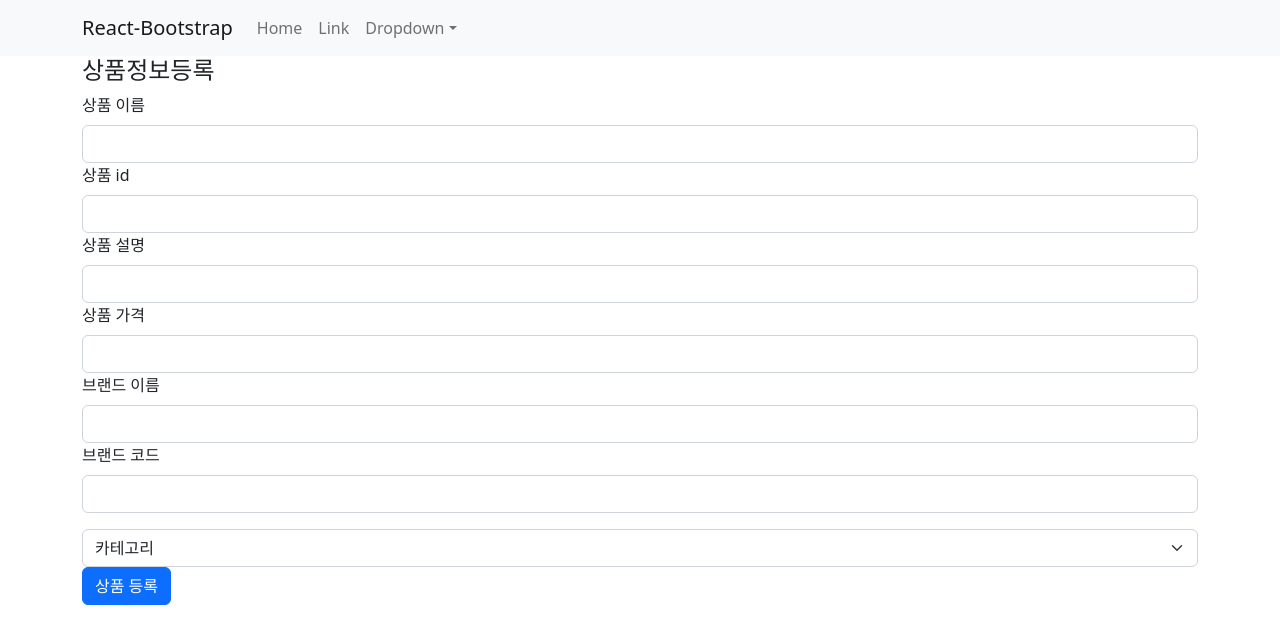
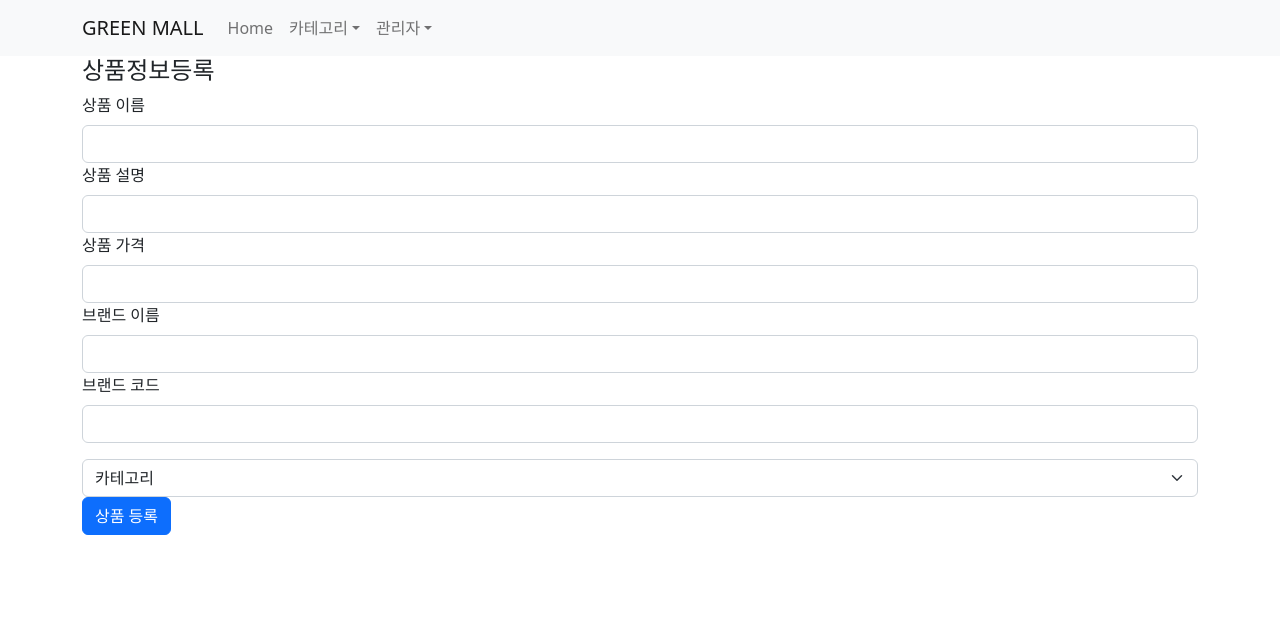
Before and after one commit to sangminem/green_mall, a React (Create React App) app: page /register in a window 1280 px wide. Shown: the top 644 px of the page. Built offline with nearby package versions, Linux system fonts and the light colour scheme.

Commit message:
메뉴 수정, 상품id 자동증가로 변경

```diff
--- a/src/components/Header.js
+++ b/src/components/Header.js
@@ -8,22 +8,19 @@ const Header = () => {
     return (<>
         <Navbar bg="light" expand="lg">
             <Container>
-                <Navbar.Brand href="#home">React-Bootstrap</Navbar.Brand>
+                <Navbar.Brand href="/">GREEN MALL</Navbar.Brand>
                 <Navbar.Toggle aria-controls="basic-navbar-nav" />
                 <Navbar.Collapse id="basic-navbar-nav">
                 <Nav className="me-auto">
-                    <Nav.Link href="#home">Home</Nav.Link>
-                    <Nav.Link href="#link">Link</Nav.Link>
-                    <NavDropdown title="Dropdown" id="basic-nav-dropdown">
-                    <NavDropdown.Item href="#action/3.1">Action</NavDropdown.Item>
-                    <NavDropdown.Item href="#action/3.2">
-                        Another action
-                    </NavDropdown.Item>
-                    <NavDropdown.Item href="#action/3.3">Something</NavDropdown.Item>
-                    <NavDropdown.Divider />
-                    <NavDropdown.Item href="#action/3.4">
-                        Separated link
-                    </NavDropdown.Item>
+                    <Nav.Link href="/">Home</Nav.Link>
+                    <NavDropdown title="카테고리" id="category-nav-dropdown">
+                        <NavDropdown.Item href="/category">인테리어</NavDropdown.Item>
+                        <NavDropdown.Item href="/category">가구</NavDropdown.Item>
+                        <NavDropdown.Item href="/category">식물</NavDropdown.Item>
+                    </NavDropdown>
+                    <NavDropdown title="관리자" id="admin-nav-dropdown">
+                        <NavDropdown.Item href="/register">상품 등록/수정</NavDropdown.Item>
+                        <NavDropdown.Item href="/">상품 조회</NavDropdown.Item>
                     </NavDropdown>
                 </Nav>
                 </Navbar.Collapse>
--- a/src/pages/Register.js
+++ b/src/pages/Register.js
@@ -28,7 +28,6 @@
          const url = "http://localhost:4000/api/register";
 
          const data = {
-           product_id,
            product_nm,
            product_summary,
            item_price,
@@ -79,8 +78,6 @@
                      <Form.Group className="mb-3" controlId="exampleForm.ControlInput1">
                          <Form.Label>상품 이름</Form.Label>
                          <Form.Control type="text" value={product_nm} onChange={(e) => setProduct_nm(e.target.value)}/>
-                         <Form.Label>상품 id</Form.Label>
-                         <Form.Control type="text" value={product_id} onChange={(e) => setProduct_id(e.target.value)}/>
                          <Form.Label>상품 설명</Form.Label>
                          <Form.Control type="text" value={product_summary} onChange={(e) => setProduct_summary(e.target.value)}/>
                          <Form.Label>상품 가격</Form.Label>
```
Also changed, not shown: 1 other file (tests, documents, lock files or other folders).
